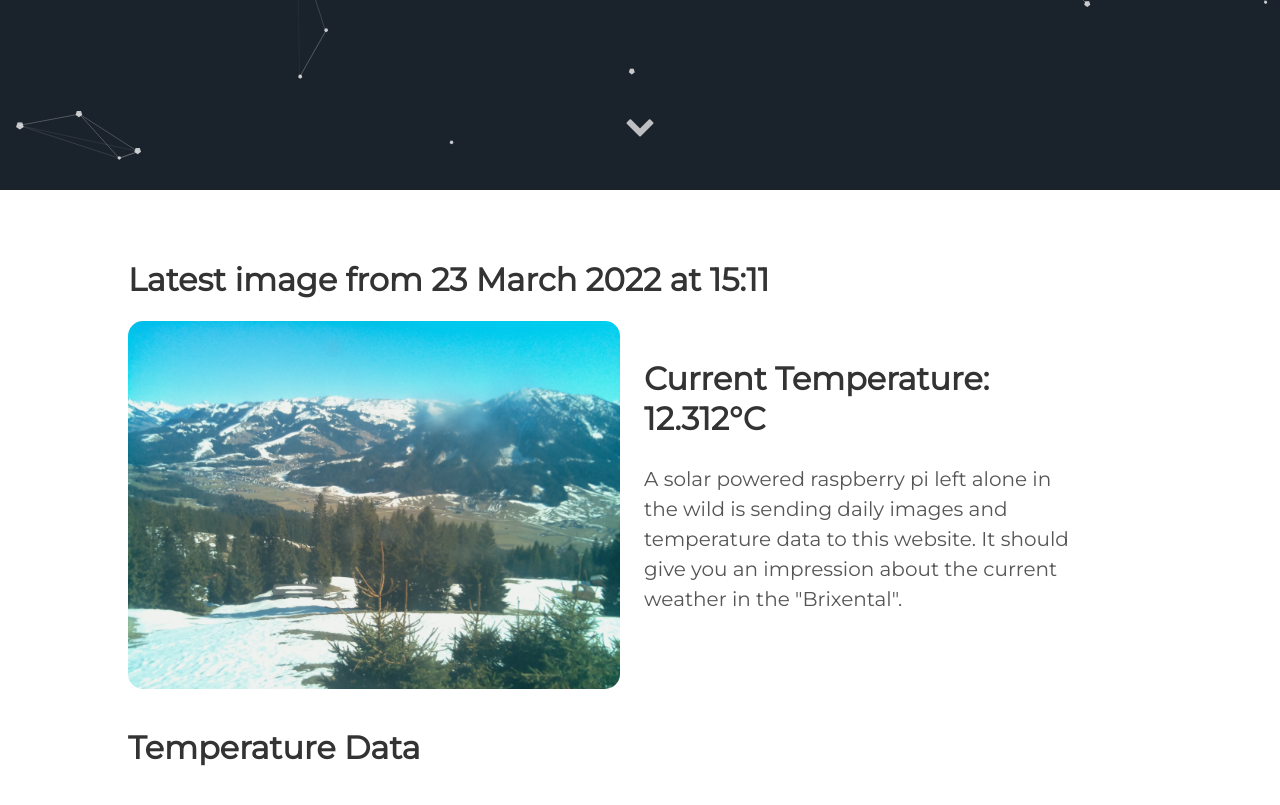
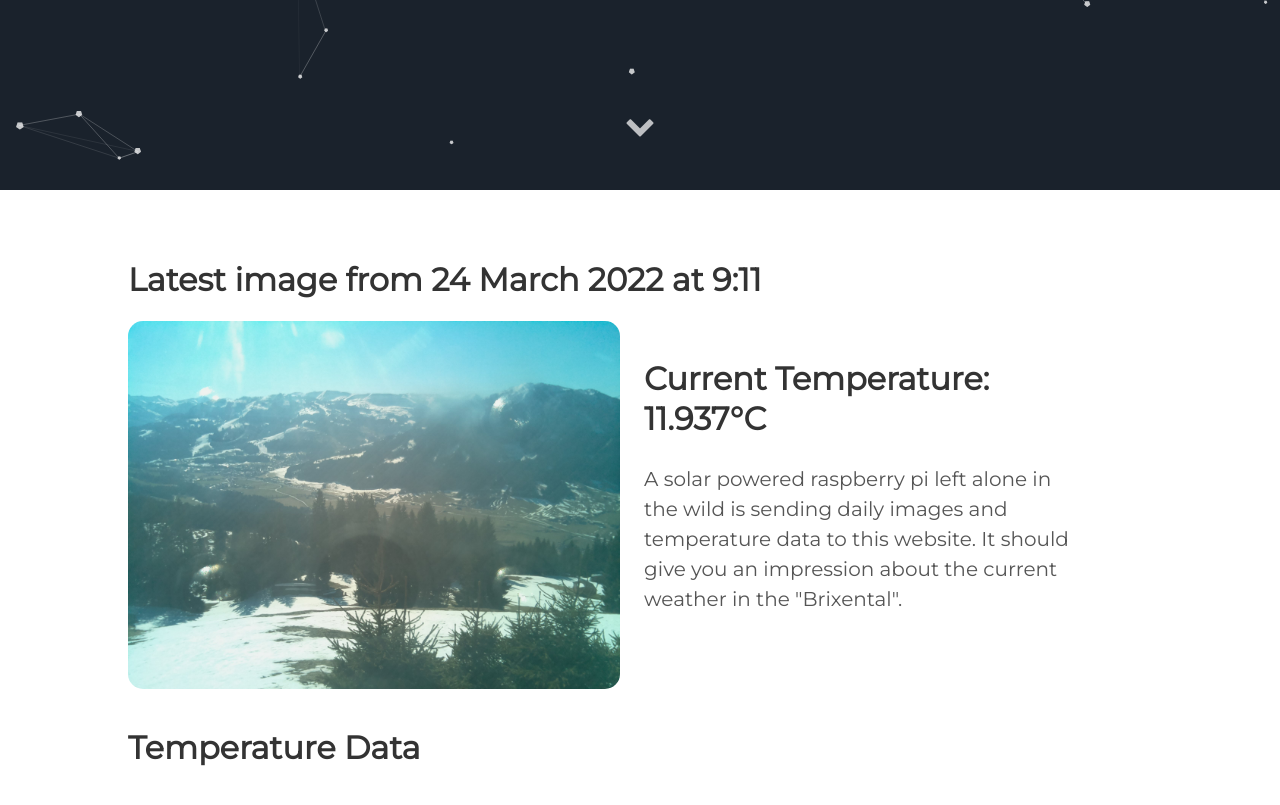
Before and after one commit to vektorious/vektorious.github.io, a Jekyll site: the page built from resources/huette.md, in a window 1280 px wide and 900 px high, scrolled down 710 px. Shown: the top 805 px of the window. Built offline with Jekyll 4.4.1, drawn with Linux system fonts in a browser that asks for light colours.

Commit message:
I'm a bot beep boop

```diff
--- a/resources/huette.md
+++ b/resources/huette.md
@@ -6,13 +6,13 @@
 description: 'Live image from the Austrian alps'
 twitter_text: ' '
 ---
-## Latest image from 23 March 2022 at 15:11
+## Latest image from 24 March 2022 at  9:11
 <div class="huette">
   <div class="huette-image">
     <img src="{{ "/assets/img/huette.jpg" | prepend: site.baseurl }}">
   </div>
   <div class="huette-text">
-        <h2>Current Temperature: 12.312°C</h2>
+        <h2>Current Temperature: 11.937°C</h2>
         <p>A solar powered raspberry pi left alone in the wild is sending daily images and temperature data to this website. It should give you an impression about the current weather in the "Brixental".</p>
 
   </div>
```
Also changed, not shown: rpi-script/2022-03-24_090950.txt (renamed from rpi-script/2022-03-23_150948.txt, +5 -5 lines), rpi-script/huette.md (+2 -2 lines), assets/img/huette.jpg, assets/img/temp_plot.png, rpi-script/temp_plot.png, 1 other file.
